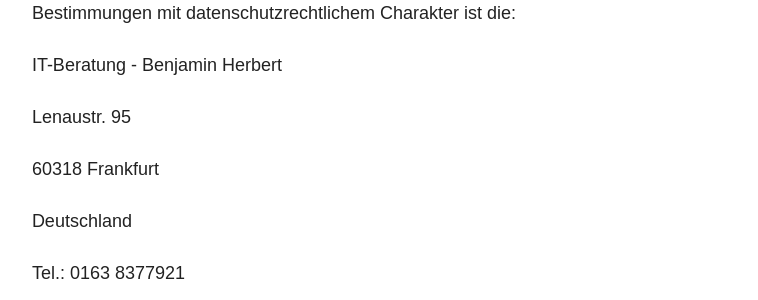
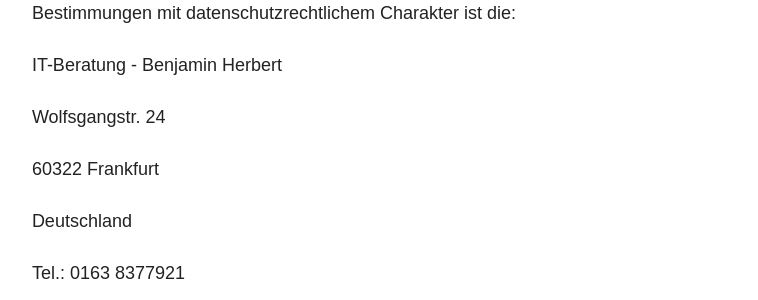
Before and after one commit to BenjaminHerbert/BenjaminHerbert.github.io, a Jekyll site: the page built from datenschutz/index.md, in a window 1280 px wide and 900 px high, scrolled down 4119 px. Shown: the part 153-453 px from the top of the window, without its empty margins (254-1012 px from the left). Built offline with Jekyll 4.4.1, drawn with Linux system fonts in a browser that asks for light colours.

Commit message:
chore: new address

```diff
--- a/_includes/address.html
+++ b/_includes/address.html
@@ -1,5 +1,5 @@
 <div>
 Diplom. Inform. Benjamin Herbert<br />
-Lenaustraße 95<br />
-60318 Frankfurt am Main<br />
+Wolfsgangstr. 24<br />
+60322 Frankfurt<br />
 </div>
--- a/datenschutz/index.md
+++ b/datenschutz/index.md
@@ -59,8 +59,8 @@ modified: 2019-05-23T12:00:00
 <p>Verantwortlicher im Sinne der Datenschutz-Grundverordnung, sonstiger in den Mitgliedstaaten der Europäischen Union geltenden Datenschutzgesetze und anderer Bestimmungen mit datenschutzrechtlichem Charakter ist die:</p>
 
 <p>IT-Beratung - Benjamin Herbert</p>
-<p>Lenaustr. 95</p>
-<p>60318 Frankfurt</p>
+<p>Wolfsgangstr. 24</p>
+<p>60322 Frankfurt</p>
 <p>Deutschland</p>
 <p>Tel.: 0163 8377921</p>
 <p>E-Mail: benjamin@herbert.cc</p>
```
